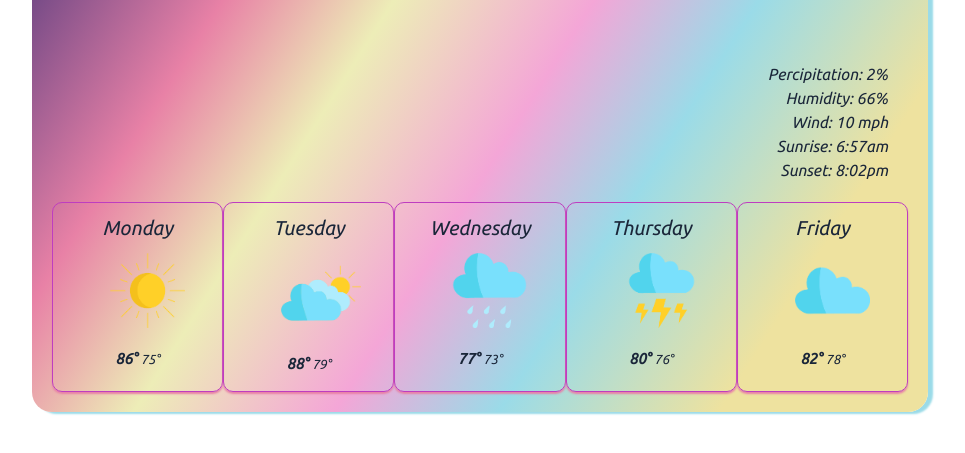
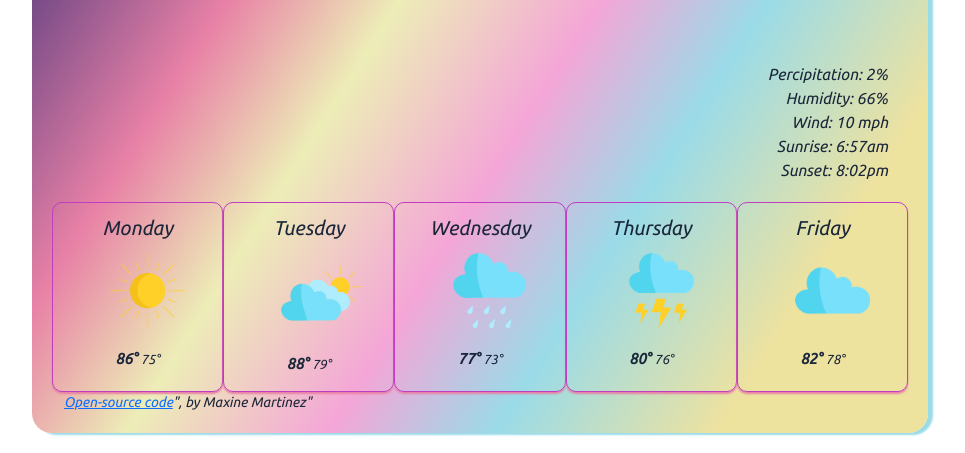
Before and after one commit to Maxine15x/color-weather-project, a website built with Parcel: page index.html in a window 1280 px wide. Shown: the part 360-813 px from the top of the page, without its empty margins (160-1125 px from the left). Built offline with nearby package versions, Linux system fonts and the light colour scheme.

Commit message:
Added an Open-source code

```diff
--- a/index.html
+++ b/index.html
@@ -101,6 +101,7 @@
             <small>78°</small>
           </p>
         </div>
+        <small><a href="https://github.com/Maxine15x/color-weather-project" target="_blank">Open-source code</a>", by Maxine Martinez"</small>
       </div>
 
     <script src="src/index.js"></script>
```
